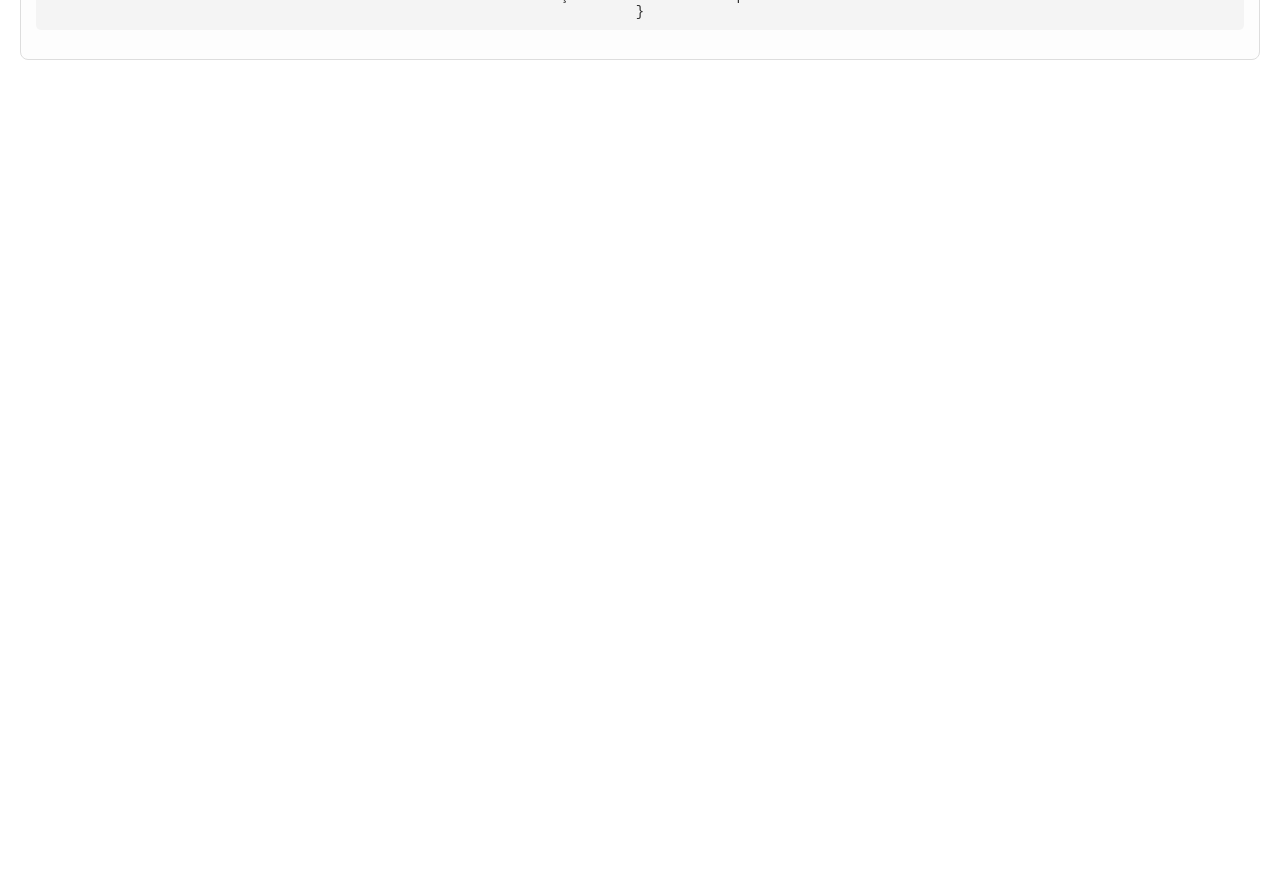
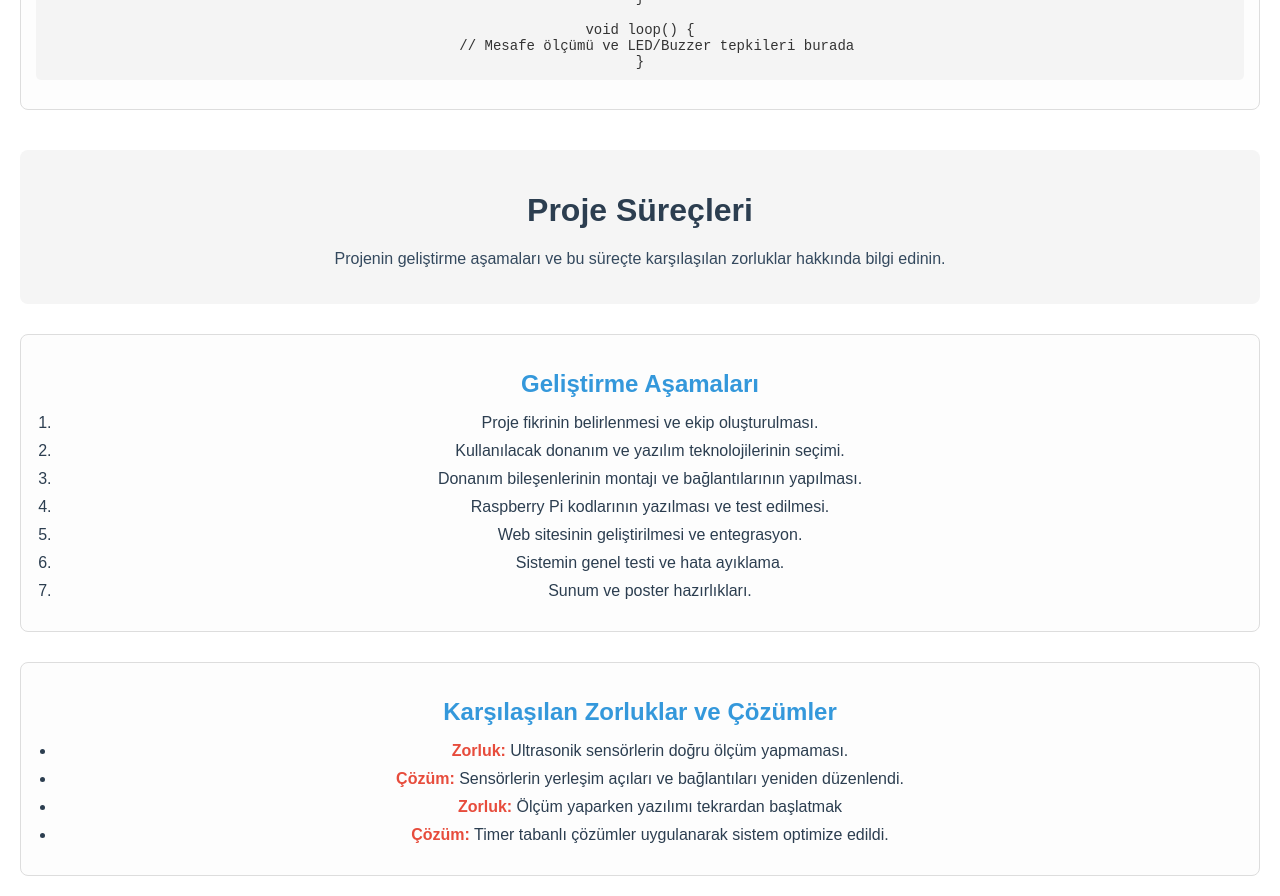
Before and after one commit to dmryrkhtc/smart-parking-system, a React (Create React App) app: page / in a window 1280 px wide. Shown: the part 1480-2376 px from the top of the page. Before the commit the page ends 1560 px from the top, so only its background shows below. Built offline with nearby package versions, Linux system fonts and the light colour scheme.

Commit message:
modified App.js and added ProjectProcesses.jsx,ProjectProcesses.css

```diff
--- a/src/App.js
+++ b/src/App.js
@@ -3,12 +3,14 @@ import React from 'react';
 import './App.css';
 import Home from './components/Home'; // Home bileşenini import ettik
 import TechnicalDetails from './components/TechnicalDetails';
+import ProjectProcesses from './components/ProjectProcesses';
 
 function App() {
   return (
     <div className="App">
       <Home /> {/* Ana sayfayı render ediyoruz */}
       <TechnicalDetails/>
+      <ProjectProcesses/>
     </div>
   );
 }
--- /dev/null
+++ b/src/components/ProjectProcesses.css
@@ -0,0 +1,49 @@
+/* ProjectProcesses.css */
+.project-processes-container {
+    font-family: Arial, sans-serif;
+    padding: 20px;
+}
+
+.project-processes-header {
+    text-align: center;
+    background-color: #f5f5f5;
+    padding: 20px;
+    border-radius: 8px;
+    margin-bottom: 20px;
+}
+
+.project-processes-header h1 {
+    color: #2c3e50;
+}
+
+.project-processes-header p {
+    font-size: 16px;
+    color: #34495e;
+}
+
+.development-section, .challenges-section {
+    margin-top: 30px;
+    padding: 15px;
+    border: 1px solid #ddd;
+    border-radius: 8px;
+    background-color: #fdfdfd;
+}
+
+h2 {
+    color: #3498db;
+    margin-bottom: 10px;
+}
+
+ol, ul {
+    padding-left: 20px;
+}
+
+ol li, ul li {
+    font-size: 16px;
+    color: #2c3e50;
+    margin-bottom: 10px;
+}
+
+ul li strong {
+    color: #e74c3c;
+}
--- /dev/null
+++ b/src/components/ProjectProcesses.jsx
@@ -0,0 +1,39 @@
+// ProjectProcesses.jsx
+import React from 'react';
+import './ProjectProcesses.css'; // CSS dosyasını import ediyoruz
+
+const ProjectProcesses = () => {
+    return (
+        <div className="project-processes-container">
+            <header className="project-processes-header">
+                <h1>Proje Süreçleri</h1>
+                <p>Projenin geliştirme aşamaları ve bu süreçte karşılaşılan zorluklar hakkında bilgi edinin.</p>
+            </header>
+
+            <section className="development-section">
+                <h2>Geliştirme Aşamaları</h2>
+                <ol>
+                    <li>Proje fikrinin belirlenmesi ve ekip oluşturulması.</li>
+                    <li>Kullanılacak donanım ve yazılım teknolojilerinin seçimi.</li>
+                    <li>Donanım bileşenlerinin montajı ve bağlantılarının yapılması.</li>
+                    <li>Raspberry Pi kodlarının yazılması ve test edilmesi.</li>
+                    <li>Web sitesinin geliştirilmesi ve entegrasyon.</li>
+                    <li>Sistemin genel testi ve hata ayıklama.</li>
+                    <li>Sunum ve poster hazırlıkları.</li>
+                </ol>
+            </section>
+
+            <section className="challenges-section">
+                <h2>Karşılaşılan Zorluklar ve Çözümler</h2>
+                <ul>
+                    <li><strong>Zorluk:</strong> Ultrasonik sensörlerin doğru ölçüm yapmaması.</li>
+                    <li><strong>Çözüm:</strong> Sensörlerin yerleşim açıları ve bağlantıları yeniden düzenlendi.</li>
+                    <li><strong>Zorluk:</strong> Ölçüm yaparken yazılımı tekrardan başlatmak</li>
+                    <li><strong>Çözüm:</strong> Timer tabanlı çözümler uygulanarak sistem optimize edildi.</li>
+                </ul>
+            </section>
+        </div>
+    );
+};
+
+export default ProjectProcesses;
```
